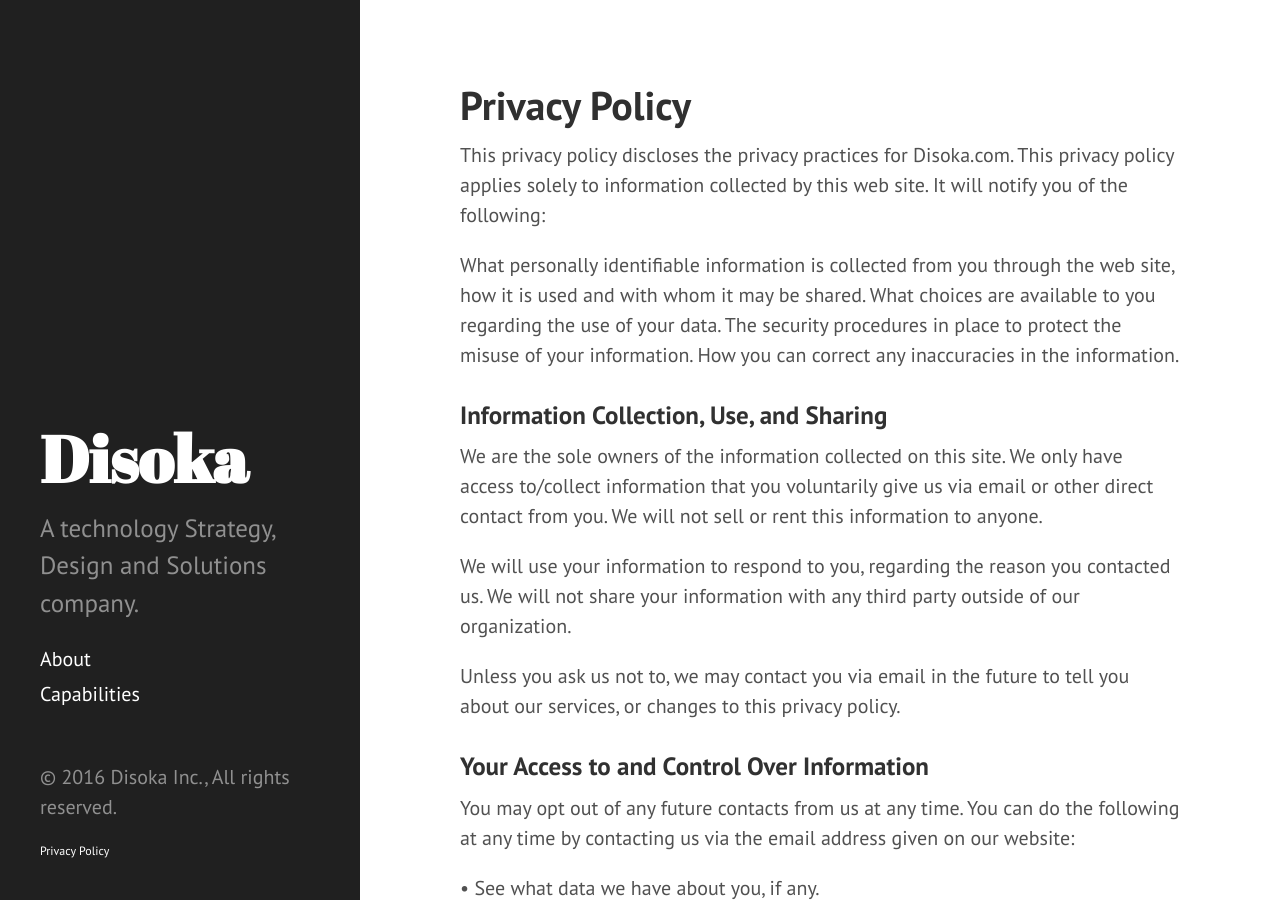
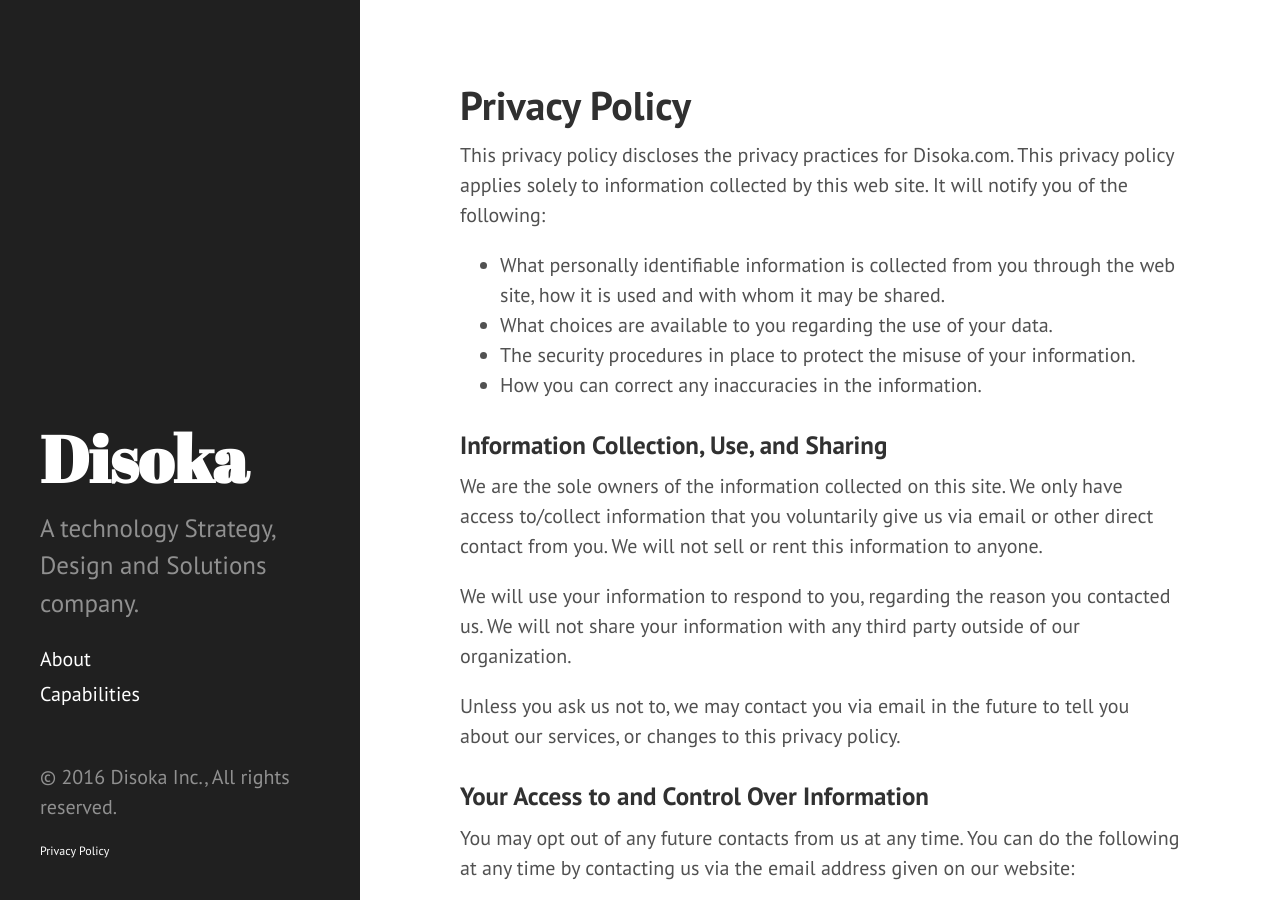
Before and after one commit to disoka/disoka.github.io, a Jekyll site: the page built from privacy.md, in a window 1280 px wide and 900 px high. Built offline with Jekyll 4.4.1, drawn with Linux system fonts in a browser that asks for light colours; Markdown is read by kramdown in place of the engine named in the settings.

```diff
--- a/privacy.md
+++ b/privacy.md
@@ -6,10 +6,10 @@ title: Privacy Policy
 
 This privacy policy discloses the privacy practices for Disoka.com. This privacy policy applies solely to information collected by this web site. It will notify you of the following:
 
-What personally identifiable information is collected from you through the web site, how it is used and with whom it may be shared.
-What choices are available to you regarding the use of your data.
-The security procedures in place to protect the misuse of your information.
-How you can correct any inaccuracies in the information.
+- What personally identifiable information is collected from you through the web site, how it is used and with whom it may be shared.
+- What choices are available to you regarding the use of your data.
+- The security procedures in place to protect the misuse of your information.
+- How you can correct any inaccuracies in the information.
 
 
 ### Information Collection, Use, and Sharing
```
